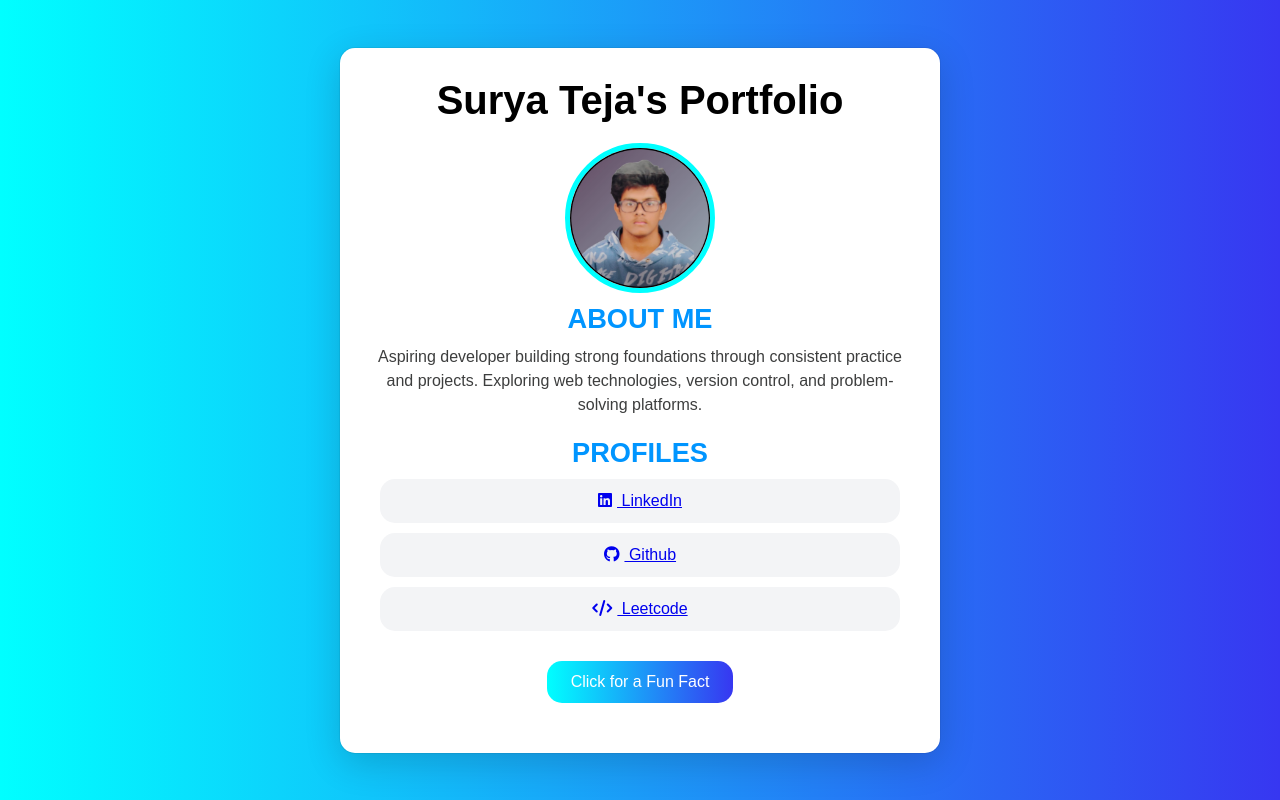
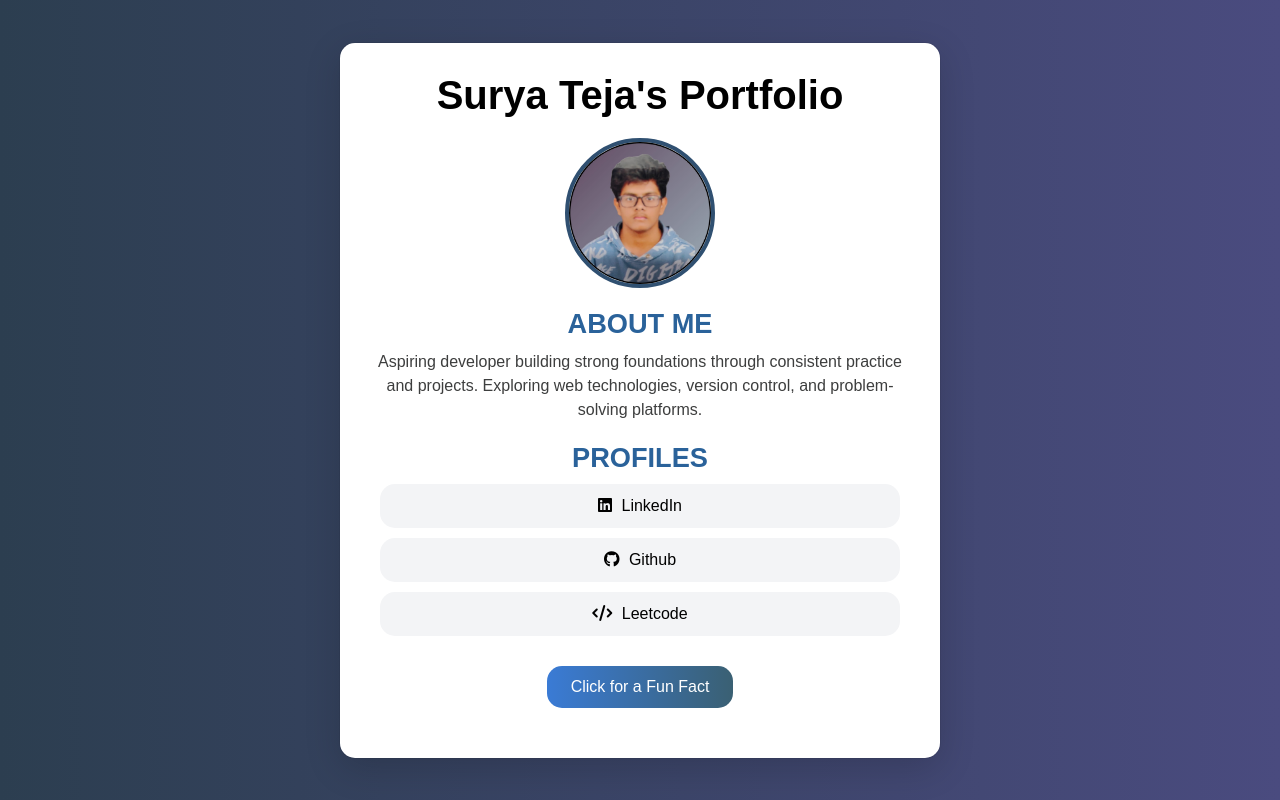
Before and after one commit to SuryaTejaElluri/SuryaTeja-, a plain HTML site: page index.html in a window 1280 px wide. Drawn offline with Linux system fonts and the light colour scheme.

Commit message:
Update styles.css

```diff
--- a/styles.css
+++ b/styles.css
@@ -6,7 +6,7 @@
 
 body {
     font-family: 'Poppins', sans-serif;
-    background: linear-gradient(to right, cyan, rgb(55, 55, 241));
+   background: linear-gradient(to right, #2c3e50, #4a4b7f);
     display: flex;
     justify-content: center;
     align-items: center;
@@ -29,30 +29,48 @@ header h1 {
     font-size: 2.5rem;
     font-weight: bold;
     margin-bottom: 20px;
+
 }
 
 section {
     margin-bottom: 20px;
 }
 
+#profiles a {
+        color: black;
+        text-decoration: none;
+    }
+
+    #profiles a:hover {
+        color: #333;
+        text-decoration: underline;
+    }
+
 #profile-picture {
     display: flex;
     align-items: center;
     justify-content: center;
     margin: 10px;
+    margin-bottom: 20px;
+     transition: transform 1s ease-in-out;
 }
 
 #profile-picture img {
     width: 150px;
     height: 150px;
     border-radius: 50%;
-    border: 5px solid cyan;
+    border: 4px solid #305071;
+
     /* add transition */
+}
+
+#profile-picture:hover{
+    transform: scale(1.2);
 }
 
 section h2 {
     font-size: 1.7rem;
-    color: rgb(0, 149, 255);
+    color: #2a629a;
     margin: 10px;
     text-transform: uppercase;
 }
@@ -74,7 +92,27 @@ ul li {
     background-color: #f3f4f6;
     border-radius: 15px;
     margin: 10px;
-    /* transition on hover to be added */
+
+}
+ul a{
+    text-decoration: none;
+    color: black;
+}
+
+ul li:hover {
+    animation: pulse 2s infinite;
+
+}
+@keyframes pulse {
+    0%{
+        transform: scale(1);
+    }
+    50%{
+        transform: scale(1.1);
+    }
+    100%{
+        transform: scale(1);
+    }
 }
 
 ul li i {
@@ -82,7 +120,7 @@ ul li i {
 }
 
 button {
-    background: linear-gradient(to right, cyan, rgb(55, 55, 241));
+    background: linear-gradient(to right, #3a7bd5, #3a6073);
     color: white;
     font-size: 1rem;
     padding: 12px 24px;
@@ -90,7 +128,24 @@ button {
     border-radius: 15px;
     cursor: pointer;
     margin-top: 10px;
+
 }
+button:hover {
+    animation: colChange 3s infinite;
+}
+
+@keyframes colChange {
+    0% {
+        background: linear-gradient(to right, #3a7bd5, #3a6073);
+    }
+    50% {
+        background: linear-gradient(to right, cyan, rgb(55, 55, 241));
+    }
+    100% {
+        background: linear-gradient(to right, #43cea2, #185a9d);
+    }
+}
+
 
 button+p {
     margin-top: 20px;
```
